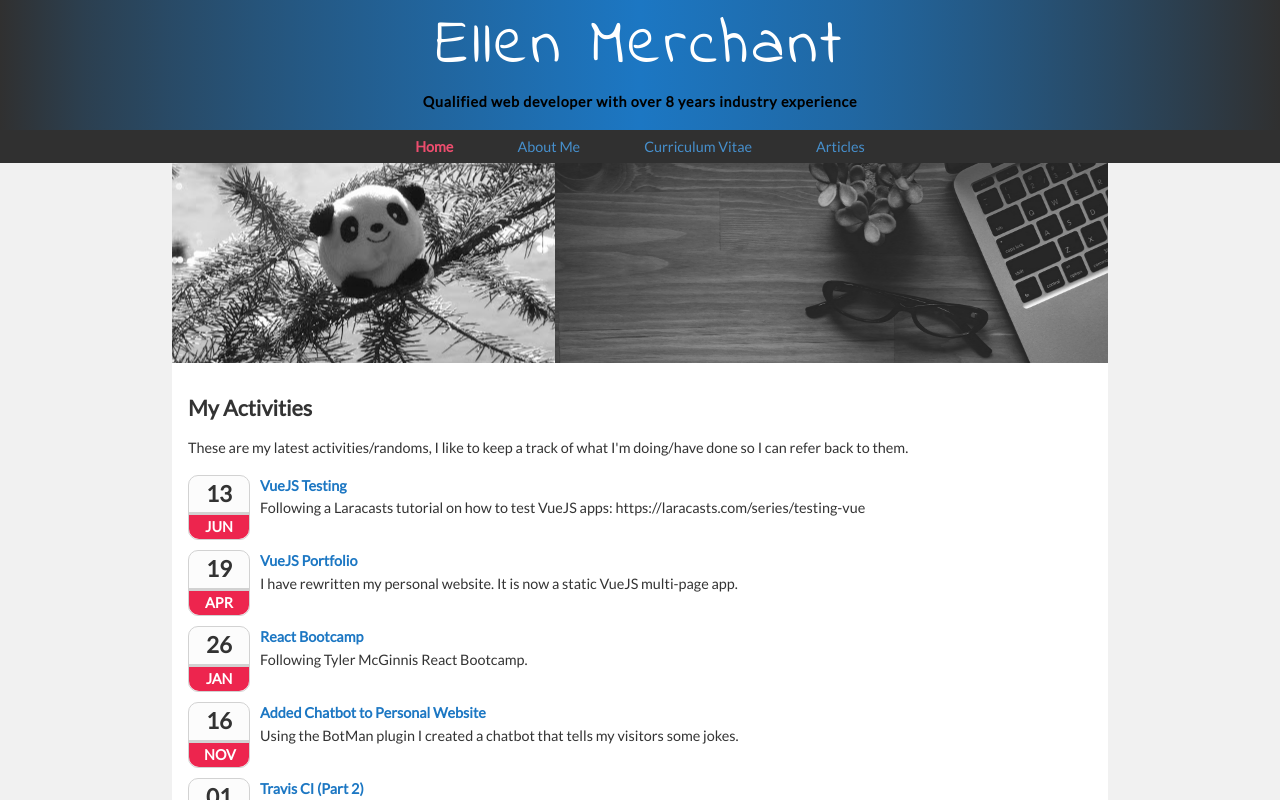
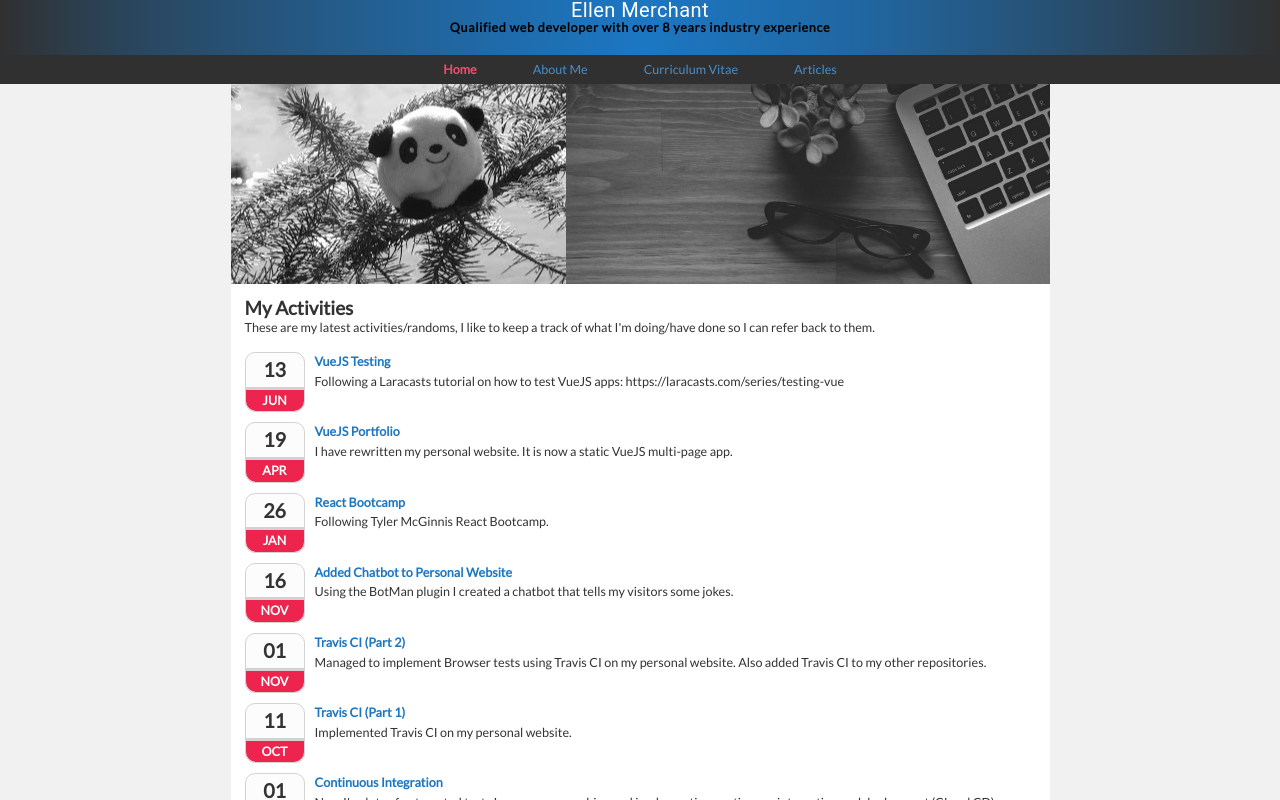
Before and after one commit to ellllllen/portfolio-vue, a Vue app: page / in a window 1280 px wide. Shown: the top 800 px of the page. Built offline with nearby package versions, Linux system fonts and the light colour scheme.

Commit message:
Setup Material Design

```diff
--- a/package.json
+++ b/package.json
@@ -12,10 +12,12 @@
   },
   "dependencies": {
     "core-js": "^2.6.5",
+    "material-design-icons-iconfont": "^5.0.1",
     "url-loader": "^1.1.2",
     "vue": "^2.6.10",
     "vue-moment": "^4.0.0",
-    "vue-router": "^3.0.6"
+    "vue-router": "^3.0.6",
+    "vuetify": "^1.5.14"
   },
   "devDependencies": {
     "@vue/cli-plugin-babel": "^3.7.0",
--- a/src/App.vue
+++ b/src/App.vue
@@ -1,11 +1,11 @@
 <template>
   <div id="app">
-    <AppHeader />
-    <AppNav />
+    <AppHeader/>
+    <AppNav/>
     <div class="outer-container">
-      <router-view />
+      <router-view/>
     </div>
-    <AppFooter />
+    <AppFooter/>
   </div>
 </template>
 
@@ -26,4 +26,5 @@ export default {
 
 <style lang="scss">
 @import "@/assets/css/app.scss";
+@import "../node_modules/vuetify/dist/vuetify.min.css";
 </style>
--- a/src/main.js
+++ b/src/main.js
@@ -1,4 +1,5 @@
 import Vue from "vue";
+import Vuetify from "vuetify";
 import App from "./App.vue";
 import router from "./router";
 
@@ -6,6 +7,7 @@ import moment from "moment";
 
 Vue.config.productionTip = false;
 Vue.prototype.moment = moment;
+Vue.use(Vuetify);
 
 new Vue({
   router,
```
Also changed, not shown: 1 other file (tests, documents, lock files or other folders).
